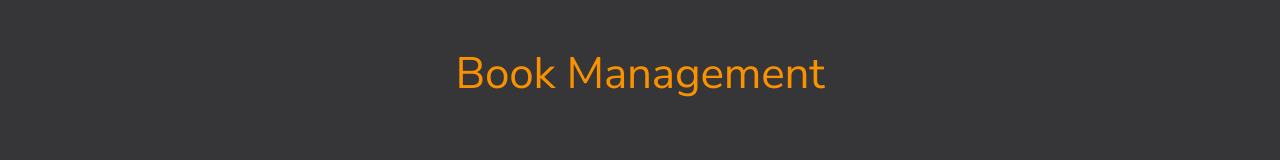
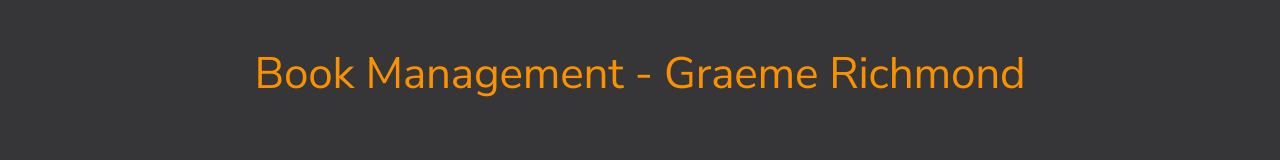
Before and after one commit to GraemeRichmond/bookmanager-frontend, a React (Create React App) app: page / in a window 1280 px wide. Shown: the top 160 px of the page. Built offline with nearby package versions, Linux system fonts and the light colour scheme; no server answers.

Commit message:
Removed height style, and added text to heading.

```diff
--- a/src/App.tsx
+++ b/src/App.tsx
@@ -26,10 +26,11 @@ const App: React.FC = () => {
             style={{
                 padding: "20px",
                 backgroundColor: colorMap.charcoal400,
-                height: "100vh",
             }}
         >
-            <Heading1 color="orange400">Book Management</Heading1>
+            <Heading1 color="orange400">
+                Book Management - Graeme Richmond
+            </Heading1>
             <RowContainer justifyContent="space-evenly" alignItems="start">
                 <FlexItem basis="50%">
                     <AddBook />
```
